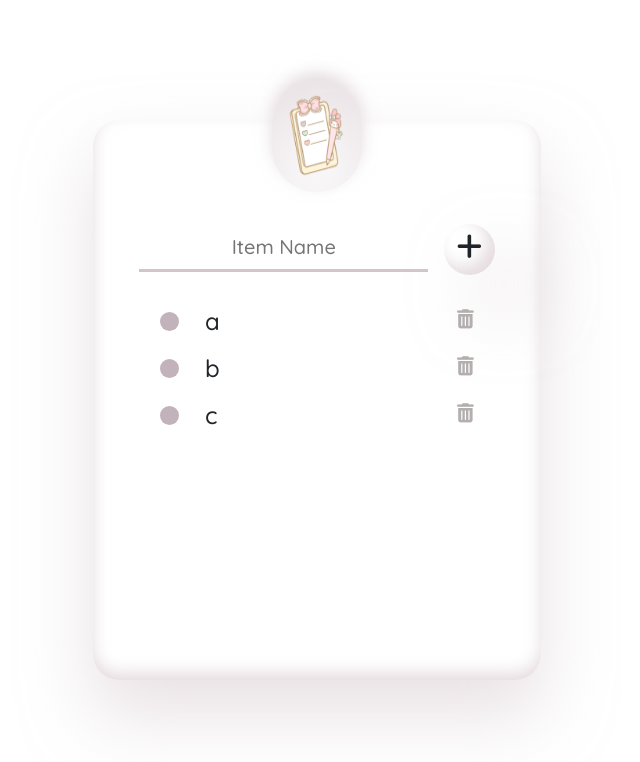
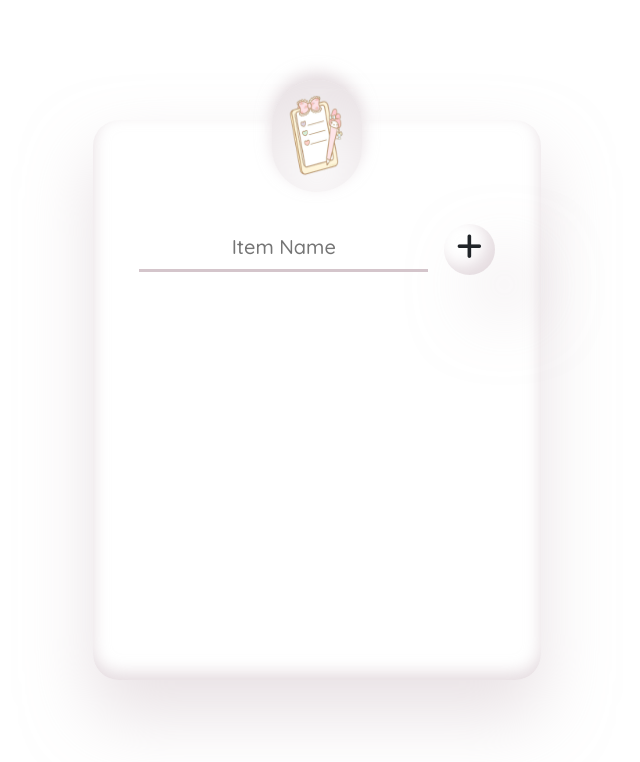
Before and after one commit to rnimisha/react_todo, a React (Create React App) app: page / in a window 1280 px wide. Shown: the top 762 px of the page, without its empty margins (323-963 px from the left). Built offline with nearby package versions, Linux system fonts and the light colour scheme.

Commit message:
key added to mapped item

```diff
--- a/src/components/ItemList.js
+++ b/src/components/ItemList.js
@@ -10,15 +10,15 @@ const ItemList = ({itemList}) => {
     <>
         <div className ="item-container">
             {
-                itemList.map((item) =>{
+                itemList.map((item, index) =>{
                     return(
-                        <div className ="each-item">
+                        <div className ="each-item" key={item.id}>
                             <div className ="check-mark">
                                 <div className="check-icon" style ={checkStyle}></div>
                             </div>
-                            <h4 className ='item-name'>{item}</h4>
+                            <h4 className ='item-name'>{item.data}</h4>
                             <div className='icon-container'>
-                                <i class="fa-solid fa-trash-can"></i>
+                                <i className="fa-solid fa-trash-can"></i>
                             </div>
                         </div>
                     )
--- a/src/components/Todo.js
+++ b/src/components/Todo.js
@@ -6,7 +6,23 @@ import './style.css';
 const Todo = () => {
 
     const [itemInput, setItemInput] =useState("");
-    const [itemList, setItemList] =useState(['a','b','c']);
+    const [itemList, setItemList] =useState([]);
+
+    // adds item from form to the array list
+    const addItem = () =>{
+        if(!itemInput)
+        {
+            return;
+        }
+        const newData ={
+            id : new Date().getTime().toString(),
+            data : itemInput
+        }
+        setItemList([...itemList, newData]);
+
+        //clear input field
+        setItemInput("");
+    }
 
     return (
         <>
@@ -16,7 +32,7 @@ const Todo = () => {
                 <div className ="input-container">
                     <input type="text" placeholder='Item Name' value ={itemInput} onChange={(event) =>{setItemInput(event.target.value)}}/>
                 </div>
-                <div className='add-icon-container'><i class="fa-solid fa-plus"></i></div>
+                <div className='add-icon-container' onClick={addItem}><i className="fa-solid fa-plus"></i></div>
             </div>
             <ItemList itemList ={itemList}/>
         </div>
```
